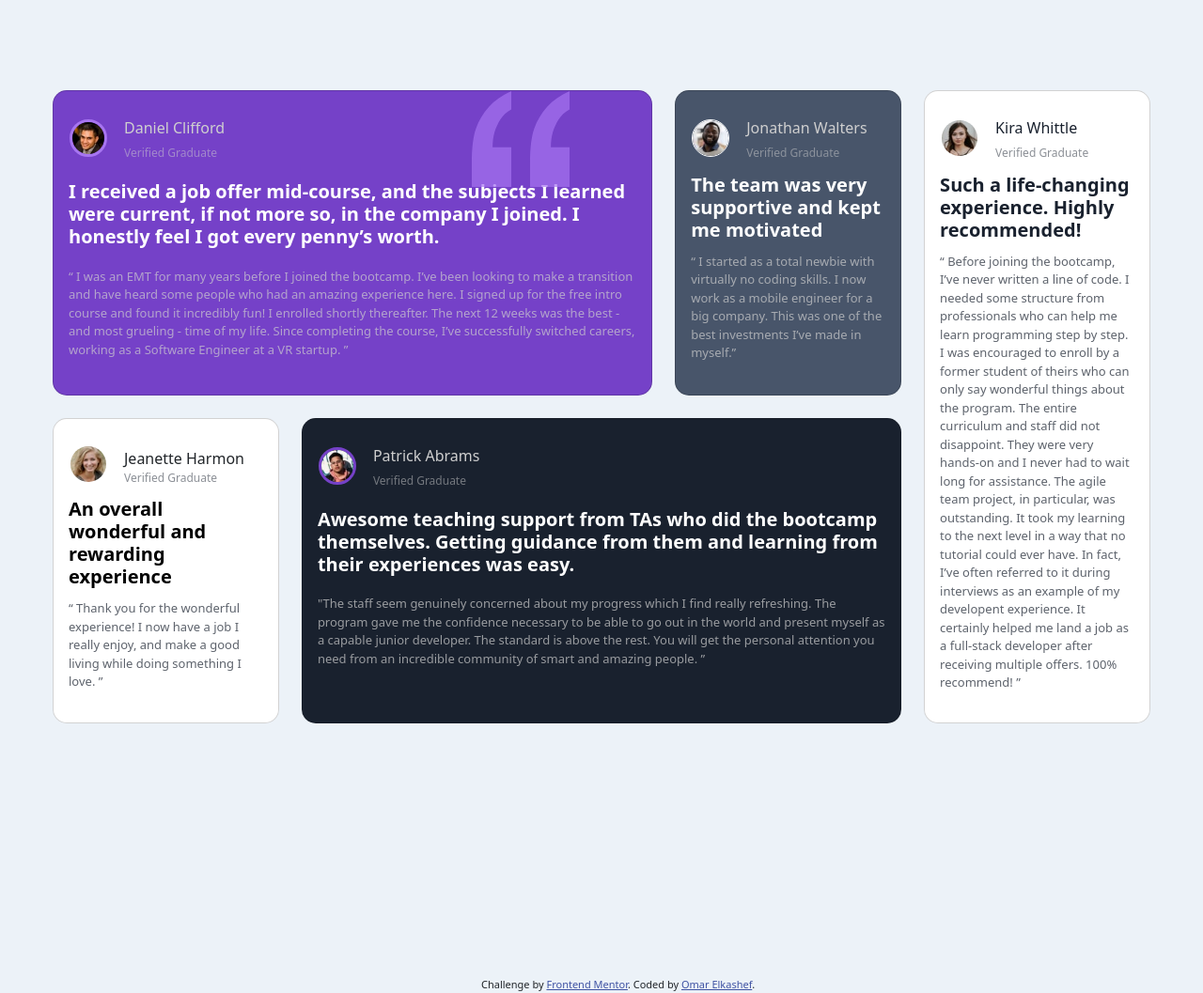
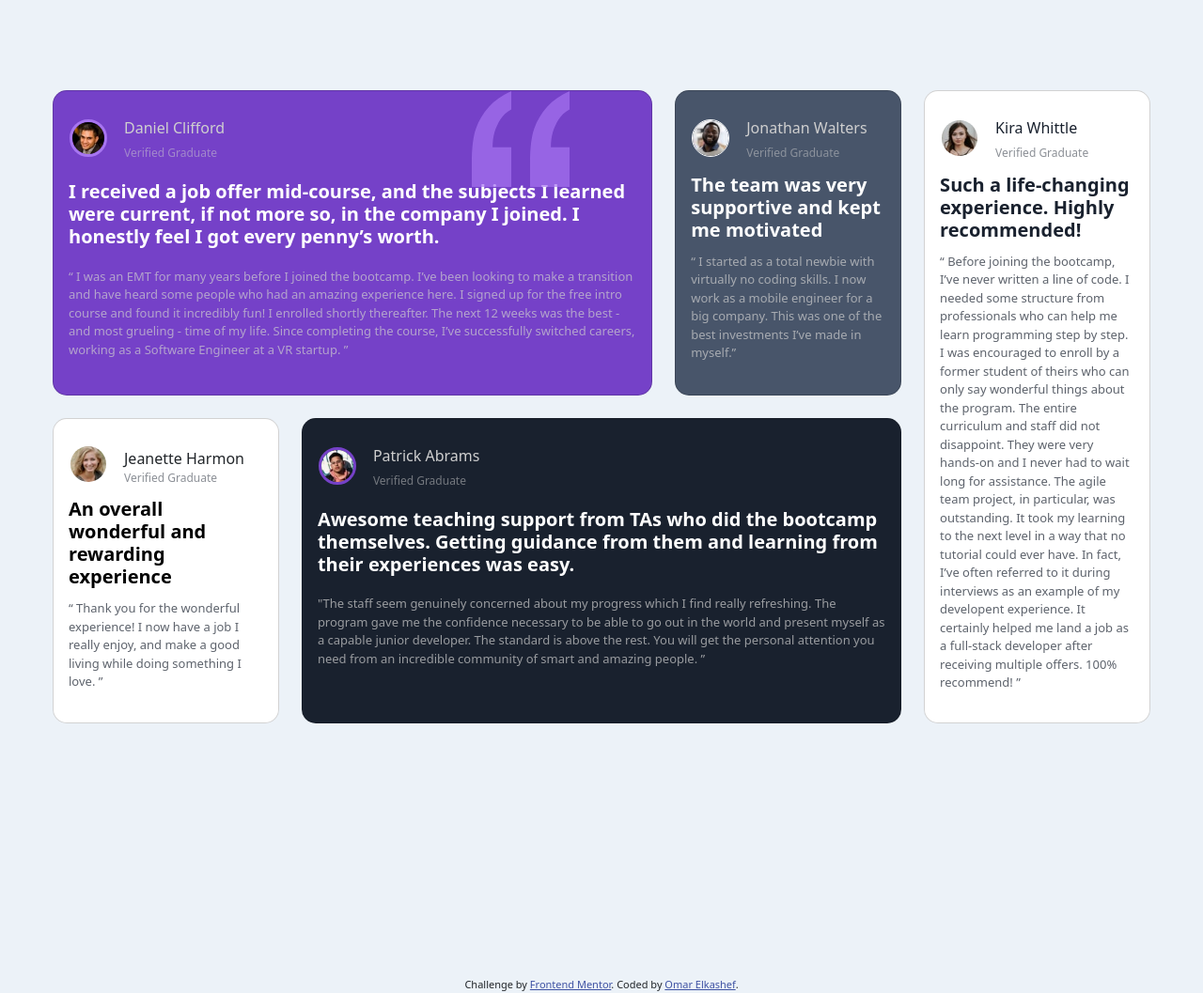
Before and after one commit to omarelkashef/Frontend-Testimonials-grid-section-challenge, a plain HTML site: page index.html in a window 1280 px wide. Shown: the whole page at 94% size. Drawn offline with nearby package versions, Linux system fonts and the light colour scheme; files that its build step writes are made by us from their sources; a web font is replaced by a local one.

Commit message:
Update styles.css

```diff
--- a/styles.css
+++ b/styles.css
@@ -210,9 +210,3 @@ svg{
 .card4{
   background-color: white;
 }
-
-
-.attribution{
-  position: absolute;
-  left: 40%;
-}
```
